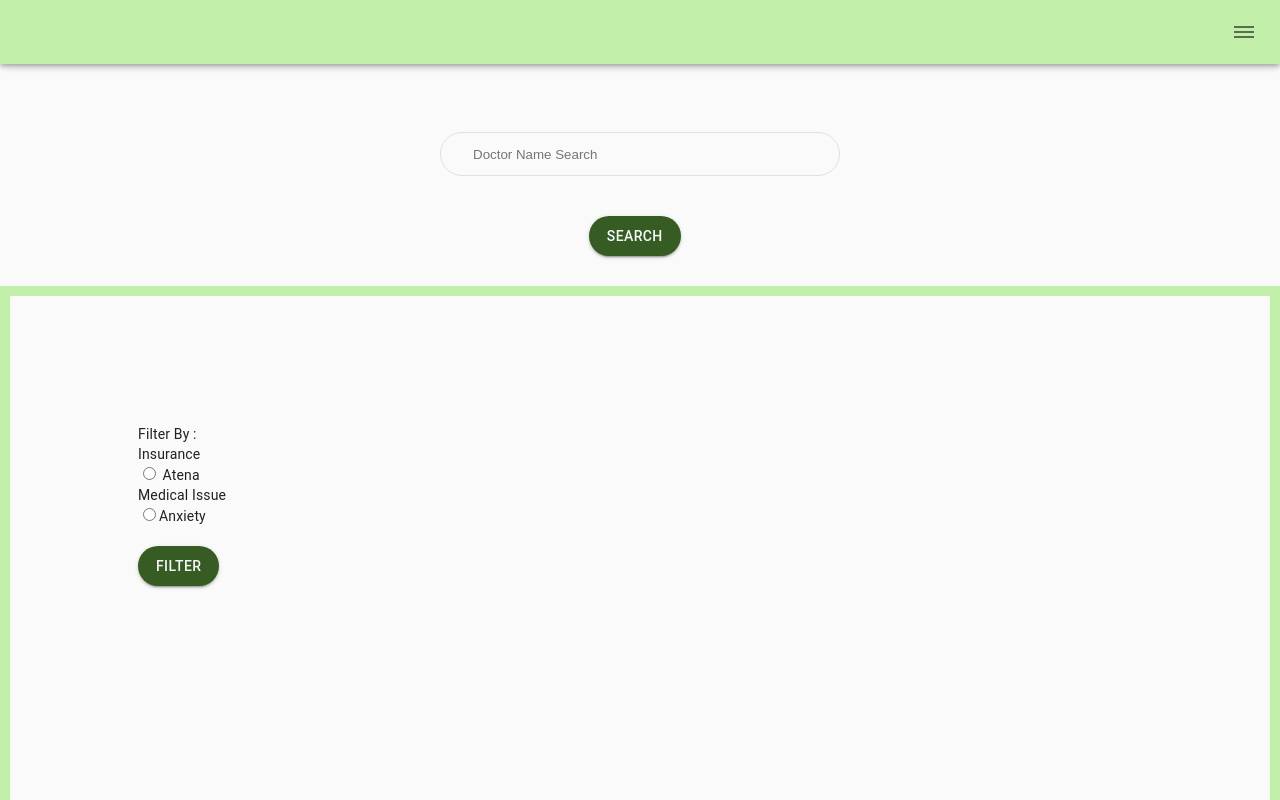
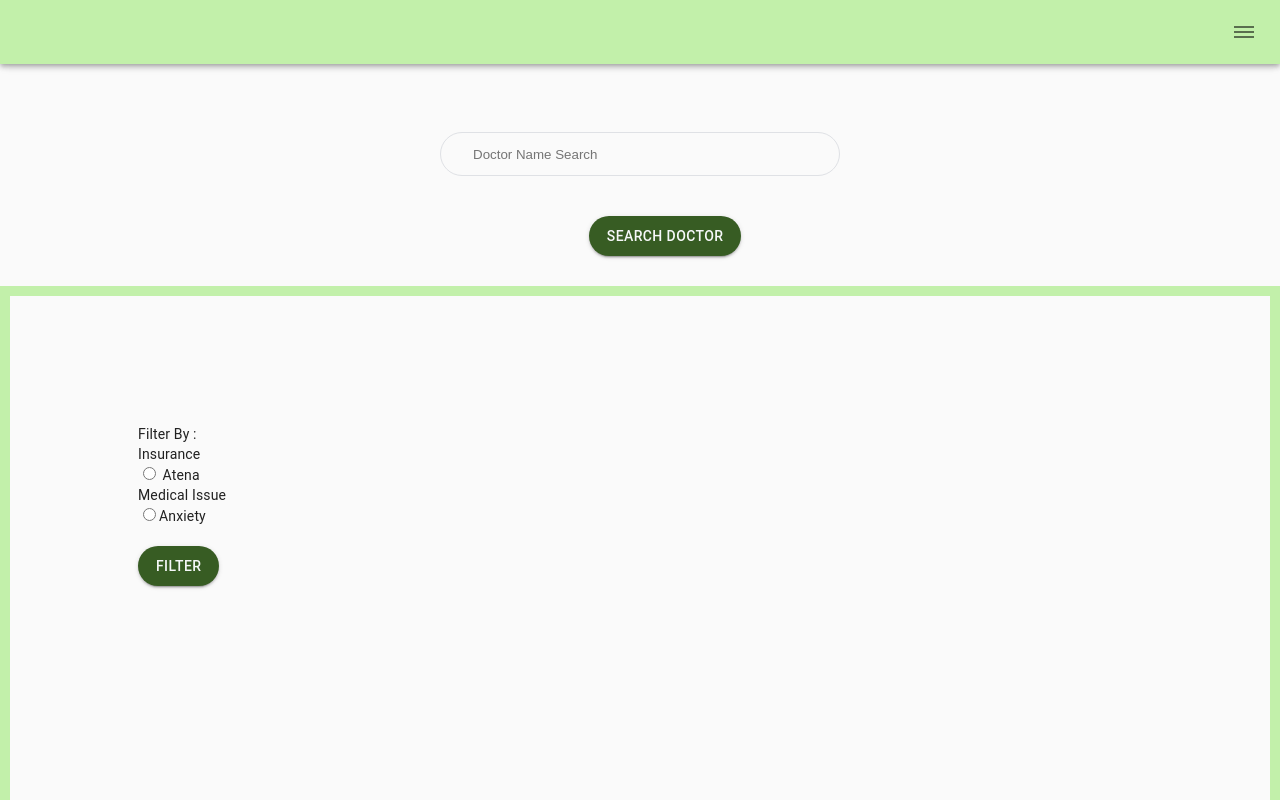
Before and after one commit to NilaSingh/Typescript-Mentality-Frontend, a React (Create React App) app in the folder demo-app/: page /search in a window 1280 px wide. Shown: the top 800 px of the page. Built offline with nearby package versions, Linux system fonts and the light colour scheme.

Commit message:
test changes

```diff
--- a/demo-app/src/components/Search.js
+++ b/demo-app/src/components/Search.js
@@ -266,7 +266,7 @@ console.log(doctorName)
             size="small"
             onClick={handleSubmit}
           >
-            Search
+            Search Doctor
           </Button>
         </form>
         <div className='page-container'>
```
